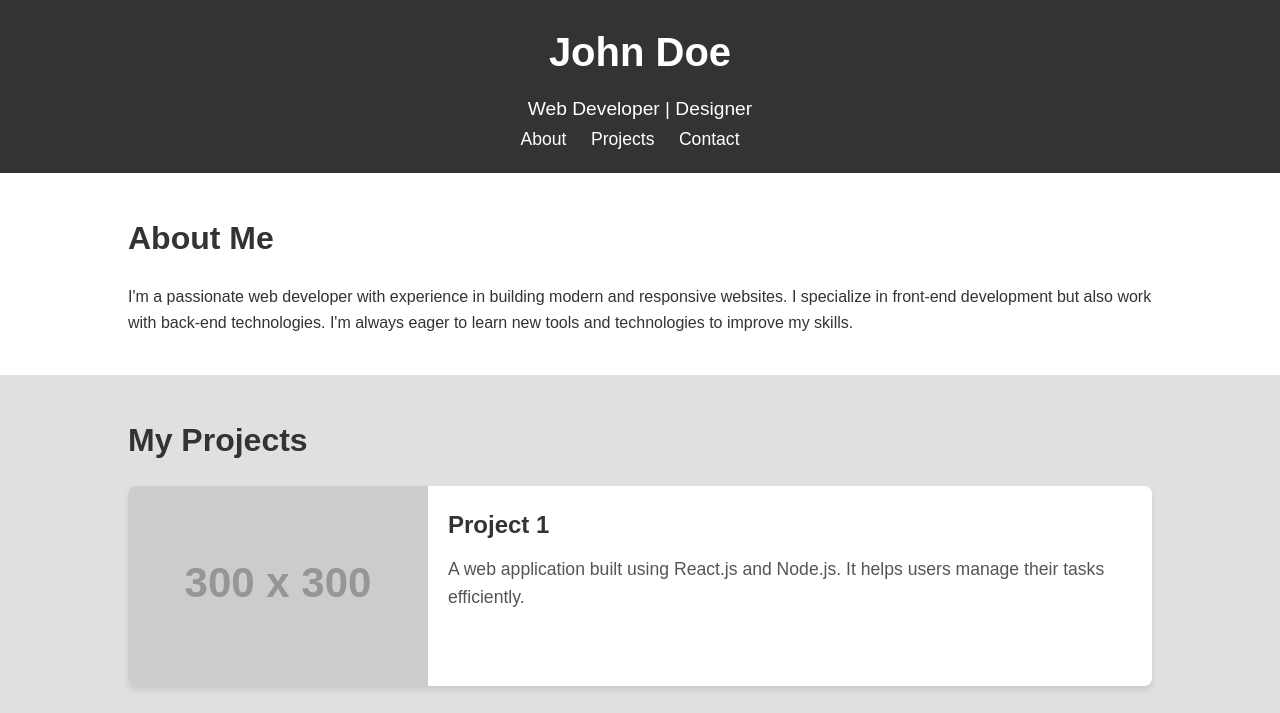
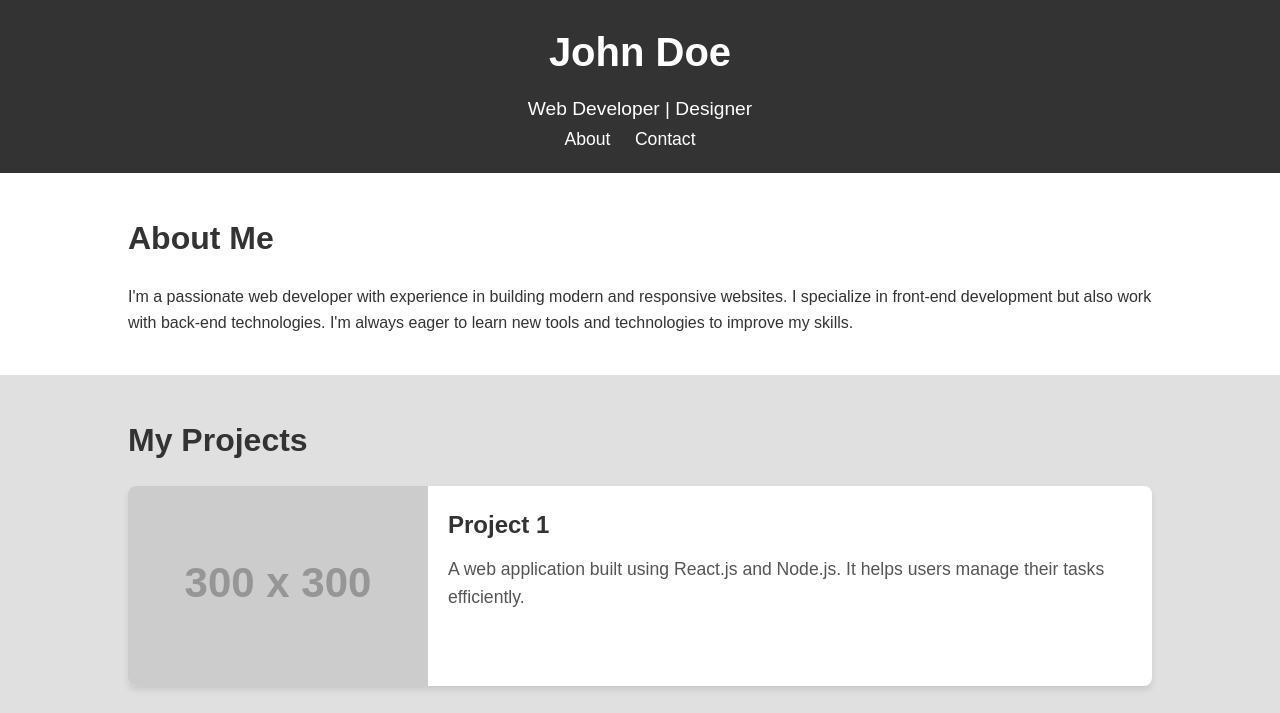
Before and after one commit to sandunprabhasawara/portfolio, a plain HTML site: page index.html in a window 1280 px wide. Shown: the top 713 px of the page. Drawn offline with Linux system fonts and the light colour scheme; placeholder pictures from the web are drawn by us.

Commit message:
code modified

```diff
--- a/index.html
+++ b/index.html
@@ -4,7 +4,7 @@
   <meta charset="UTF-8">
   <meta name="viewport" content="width=device-width, initial-scale=1.0">
   <meta http-equiv="X-UA-Compatible" content="ie=edge">
-  <title>Portfolio - John Doe</title>
+  <title>Portfolio - Sandun </title>
   <link rel="stylesheet" href="style.css">
 </head>
 <body>
@@ -17,7 +17,7 @@
       <nav>
         <ul>
           <li><a href="#about">About</a></li>
-          <li><a href="#projects">Projects</a></li>
+          <!-- <li><a href="#projects">Projects</a></li> -->
           <li><a href="#contact">Contact</a></li>
         </ul>
       </nav>
```
